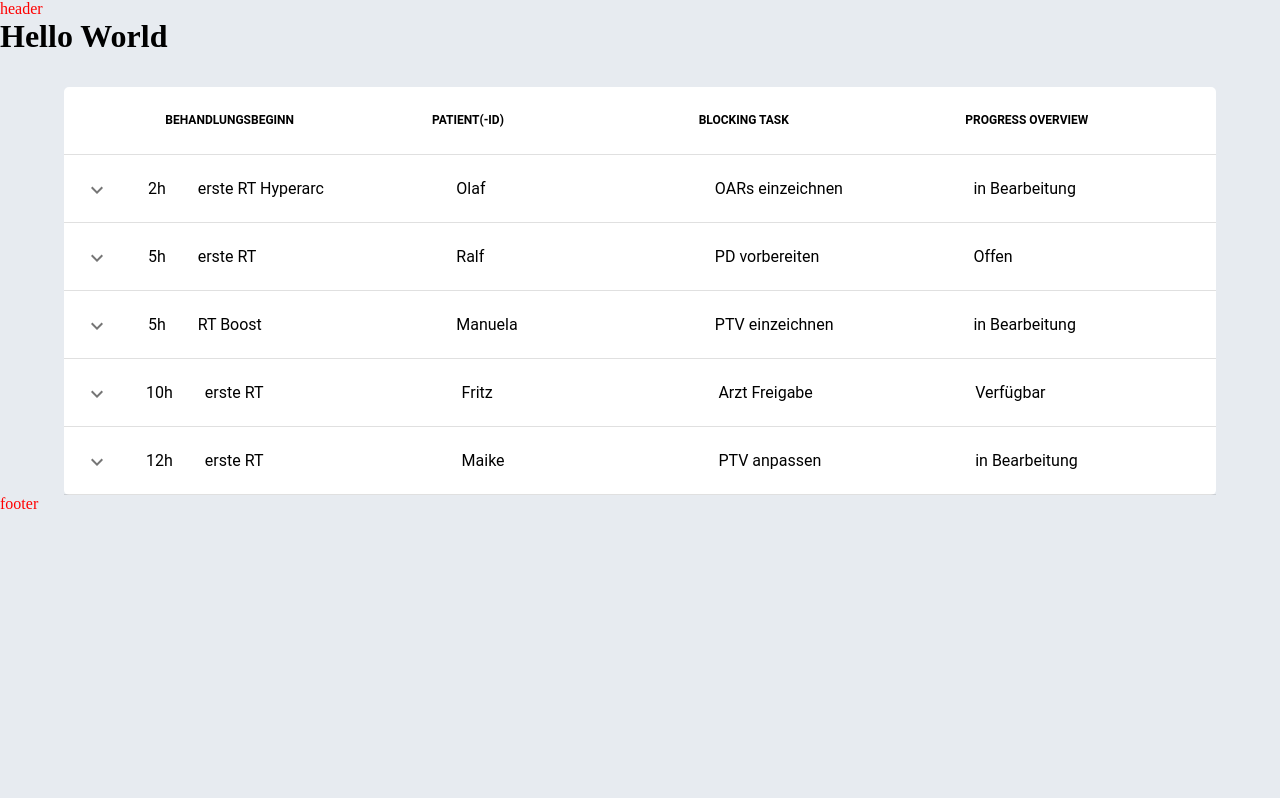
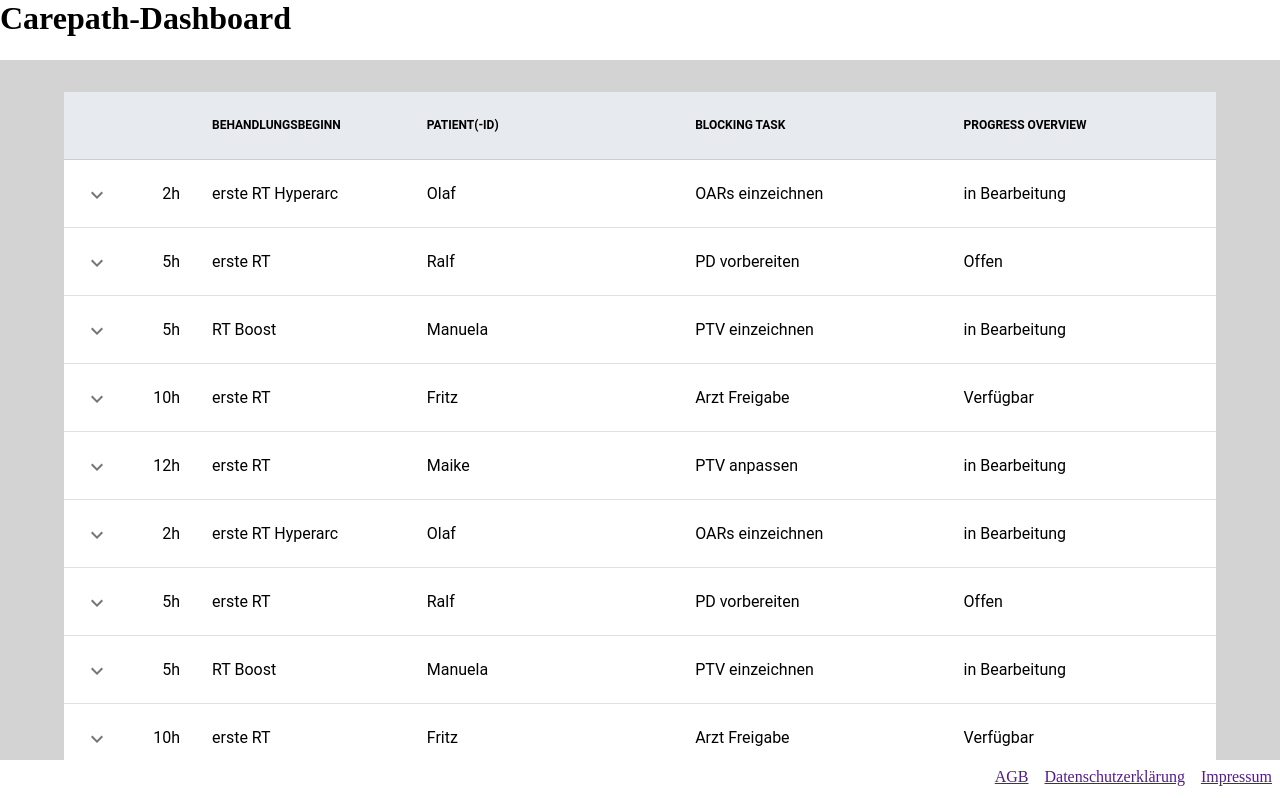
Before and after one commit to slizzered/CarePathDashboard, a Next.js app in the folder frontend/: page / in a window 1280 px wide. Shown: the top 798 px of the page. Built offline with nearby package versions, Linux system fonts and the light colour scheme.

Commit message:
made some adjustments and CSS styling of <header> and <footer> element

```diff
--- a/frontend/src/components/Layout/Layout.js
+++ b/frontend/src/components/Layout/Layout.js
@@ -1,11 +1,28 @@
+import Link from "next/link";
 import Styles from "./Layout.module.css";
 
 export default function Layout(props) {
   return (
     <>
-      <header className={Styles.header}>header</header>
-      <main>{props.children}</main>
-      <footer className={Styles.footer}>footer</footer>
+      <header className={Styles.header}>
+        <div className={Styles.header_bar}>
+          <h1>Carepath-Dashboard</h1>
+        </div>
+      </header>
+      <main className={Styles.main}>{props.children}</main>
+      <footer className={Styles.footer}>
+        <nav className={Styles.footer_bar}>
+          <Link className={Styles.legal_informations} href="">
+            AGB
+          </Link>
+          <Link className={Styles.legal_informations} href="">
+            Datenschutzerklärung
+          </Link>
+          <Link className={Styles.legal_informations} href="">
+            Impressum
+          </Link>
+        </nav>
+      </footer>
     </>
   );
 }
--- a/frontend/src/components/Layout/Layout.module.css
+++ b/frontend/src/components/Layout/Layout.module.css
@@ -1,7 +1,34 @@
 .header {
-    color: red;
+  width: 100%;
+  position: fixed;
+  z-index: 999;
+  top: 0;
+}
+
+.header_bar {
+  background-color: white;
+  height: 60px;
+}
+
+.main {
+  padding-top: 60px;    /* equals height of header_bar */
+  padding-bottom: 40px; /* equals height of footer_bar */
 }
 
 .footer {
-    color: red;
+  width: 100%;
+  position: fixed;
+  bottom: 0;
 }
+
+.footer_bar {
+  margin-top: 2rem;
+  background-color: white;
+  height: 40px;
+  display: flex;
+  justify-content: flex-end;
+}
+
+.legal_informations {
+  padding: 8px;
+}
--- a/frontend/src/components/Table/Table.js
+++ b/frontend/src/components/Table/Table.js
@@ -76,14 +76,52 @@ const rows = [
   ),
   createData("10h", "erste RT", "Fritz", "Arzt Freigabe", "Verfügbar", 4.3),
   createData("12h", "erste RT", "Maike", "PTV anpassen", "in Bearbeitung", 3.9),
+  createData(
+    "2h",
+    "erste RT Hyperarc",
+    "Olaf",
+    "OARs einzeichnen",
+    "in Bearbeitung",
+    4.0
+  ),
+  createData("5h", "erste RT", "Ralf", "PD vorbereiten", "Offen", 4.3),
+  createData(
+    "5h",
+    "RT Boost",
+    "Manuela",
+    "PTV einzeichnen",
+    "in Bearbeitung",
+    6.0
+  ),
+  createData("10h", "erste RT", "Fritz", "Arzt Freigabe", "Verfügbar", 4.3),
+  createData("12h", "erste RT", "Maike", "PTV anpassen", "in Bearbeitung", 3.9),
+  createData(
+    "2h",
+    "erste RT Hyperarc",
+    "Olaf",
+    "OARs einzeichnen",
+    "in Bearbeitung",
+    4.0
+  ),
+  createData("5h", "erste RT", "Ralf", "PD vorbereiten", "Offen", 4.3),
+  createData(
+    "5h",
+    "RT Boost",
+    "Manuela",
+    "PTV einzeichnen",
+    "in Bearbeitung",
+    6.0
+  ),
+  createData("10h", "erste RT", "Fritz", "Arzt Freigabe", "Verfügbar", 4.3),
+  createData("12h", "erste RT", "Maike", "PTV anpassen", "in Bearbeitung", 3.9),
 ];
 
 export default function CollapsibleTable() {
   return (
     <div className={Styles.table_container}>
       <div className={Styles.table_header}>
-        <div className={Styles.table_cell}/>
-        <div className={Styles.table_cell}/>
+        <div className={Styles.table_cell} />
+        <div className={Styles.table_cell} />
         <div className={Styles.table_cell}> Behandlungsbeginn </div>
         <div className={Styles.table_cell}>Patient(-ID)</div>
         <div className={Styles.table_cell}>Blocking Task</div>
--- a/frontend/src/components/Table/Table.module.css
+++ b/frontend/src/components/Table/Table.module.css
@@ -3,10 +3,11 @@
   border-bottom-color: rgba(0, 0, 0, 0.12);
   font-weight: bold;
   display: grid;
-  grid-template-columns: 0.1fr 0.2fr 1fr 1fr 1fr 1fr;
+  grid-template-columns: 0.1fr 0.2fr 0.8fr 1fr 1fr 1fr;
   text-transform: uppercase;
   font-family: Roboto, "Helvetica Neue", sans-serif;
   font-size: 0.75rem;
+  background-color: #E7EBF0;
 }
 
 .table_row {
@@ -14,13 +15,14 @@
   border-bottom-color: rgba(0, 0, 0, 0.12);
   display: grid;
   align-items: center;
-  grid-template-columns: 0.1fr 0.2fr 1fr 1fr 1fr 1fr;
+  grid-template-columns: 0.1fr 0.2fr 0.8fr 1fr 1fr 1fr;
 }
 
 .table_container {
   width: 90%;
   margin: 0 auto;
   margin-top: 2rem;
+  margin-bottom: 2rem;
   font-family: Roboto, "Helvetica Neue", sans-serif;
   background-color: white;
   border-radius: 5px;
@@ -31,6 +33,7 @@
   text-align: left;
   height: 67px;
   line-height: 67px;
+  min-width: 66px;
 }
 
 .table_cell_begin_rt {
@@ -38,4 +41,5 @@
   text-align: right;
   height: 67px;
   line-height: 67px;
+  min-width: 66px;
 }
--- a/frontend/src/pages/index.js
+++ b/frontend/src/pages/index.js
@@ -5,7 +5,6 @@ import Image from "next/image";
 export default function Home() {
   return (
     <>
-      <h1>Hello World</h1>
       <Table/>
     </>
   );
--- a/frontend/src/styles/globals.css
+++ b/frontend/src/styles/globals.css
@@ -9,5 +9,5 @@ body {
   max-width: 100vw;
   overflow-x: hidden;
   font-size: 1rem;
-  background-color: #E7EBF0;
+  background-color: lightgray;
 }
```
